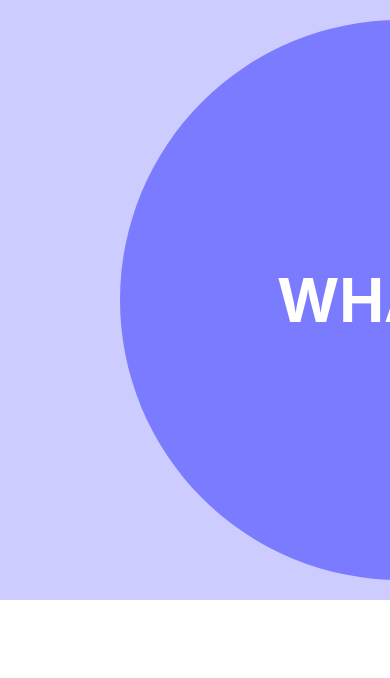
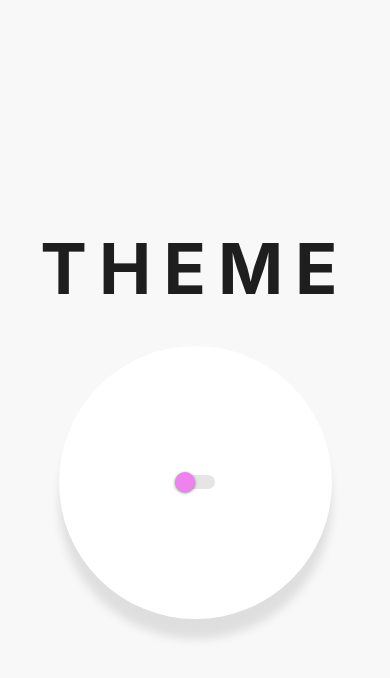
Before and after one commit to Emmanuel-MacAnThony/reanimated, a React Native app: screen / in a window 390 px wide. Shown: the top 678 px of the page. Built offline with nearby package versions, Linux system fonts and the light colour scheme.

Commit message:
basics of color interpolation

```diff
--- a/App.tsx
+++ b/App.tsx
@@ -1,56 +1,130 @@
 import "react-native-gesture-handler";
-import { useEffect } from "react";
-import { StyleSheet, Text, View } from "react-native";
+import { useState } from "react";
+import {
+  StyleSheet,
+  Text,
+  View,
+  StatusBar,
+  Switch,
+  Dimensions,
+} from "react-native";
 import Animated, {
-  useSharedValue,
   useAnimatedStyle,
   withTiming,
-  withSpring,
-  withRepeat,
-  useAnimatedGestureHandler,
-  useAnimatedScrollHandler,
+  interpolateColor,
+  useDerivedValue,
 } from "react-native-reanimated";
-import {
-  GestureHandlerRootView,
-  PanGestureHandler,
-  PanGestureHandlerGestureEvent,
-} from "react-native-gesture-handler";
-import { Page } from "./components/Page";
 
-const WORDS = ["What's", "up", "mobile", "devs?"];
+const Colors = {
+  dark: {
+    background: "#1E1E1E",
+    circle: "#252525",
+    text: "#F8F8F8",
+  },
+  light: {
+    background: "#F8F8F8",
+    circle: "#FFF",
+    text: "#1E1E1E",
+  },
+};
+
+const SWITCH_TRACK_COLOR = {
+  true: "rgba(256,0,256,0.2)",
+  false: "rgba(0,0,0,0.1)",
+};
+
+const SIZE = Dimensions.get("window").width * 0.7;
+
+type Theme = "light" | "dark";
 
 export default function App() {
-  const translateX = useSharedValue(0);
+  const [theme, setTheme] = useState<Theme>("light");
+  //const progress = useSharedValue<number>(0);
+  const progress = useDerivedValue(() => {
+    return theme === "dark" ? withTiming(1) : withTiming(0);
+  }, [theme]);
 
-  const scrollHandler = useAnimatedScrollHandler((event) => {
-    translateX.value = event.contentOffset.x;
-  });
+  const toggleSwitch = () =>
+    setTheme((previousState) => (previousState === "dark" ? "light" : "dark"));
+
+  const rStyle = useAnimatedStyle(() => {
+    const backgroundColor = interpolateColor(
+      progress.value,
+      [0, 1],
+      [Colors.light.background, Colors.dark.background]
+    );
+    return {
+      backgroundColor: backgroundColor,
+    };
+  }, []);
+
+  const rCircleStyle = useAnimatedStyle(() => {
+    const backgroundColor = interpolateColor(
+      progress.value,
+      [0, 1],
+      [Colors.light.circle, Colors.dark.circle]
+    );
+    return {
+      backgroundColor: backgroundColor,
+    };
+  }, []);
+
+  const rTextStyle = useAnimatedStyle(() => {
+    const color = interpolateColor(
+      progress.value,
+      [0, 1],
+      [Colors.light.text, Colors.dark.text]
+    );
+    return {
+      color: color,
+    };
+  }, []);
 
   return (
-    <Animated.ScrollView
-      horizontal
-      style={styles.container}
-      onScroll={scrollHandler}
-      scrollEventThrottle={16}
-      pagingEnabled
-    >
-      {WORDS.map((word, idx) => {
-        return (
-          <Page
-            key={idx.toString()}
-            index={idx}
-            title={word}
-            translateX={translateX}
-          />
-        );
-      })}
-    </Animated.ScrollView>
+    <Animated.View style={[styles.container, rStyle]}>
+      <StatusBar />
+      <Animated.Text style={[styles.text, rTextStyle]}>Theme</Animated.Text>
+      <Animated.View style={[styles.circle, rCircleStyle]}>
+        <Switch
+          value={theme === "dark"}
+          onValueChange={toggleSwitch}
+          trackColor={SWITCH_TRACK_COLOR}
+          thumbColor={"violet"}
+        />
+      </Animated.View>
+    </Animated.View>
   );
 }
 
 const styles = StyleSheet.create({
+  circle: {
+    width: SIZE,
+    height: SIZE,
+    backgroundColor: "#FFF",
+    alignItems: "center",
+    justifyContent: "center",
+    borderRadius: 0.5 * SIZE,
+    shadowOffset: {
+      width: 0,
+      height: 20,
+    },
+    shadowOpacity: 0.1,
+    shadowRadius: 10,
+    elevation: 8,
+  },
+
   container: {
     flex: 1,
     backgroundColor: "#fff",
+    justifyContent: "center",
+    alignItems: "center",
+  },
+
+  text: {
+    fontSize: 70,
+    textTransform: "uppercase",
+    fontWeight: "700",
+    letterSpacing: 12,
+    marginBottom: 35,
   },
 });
```
